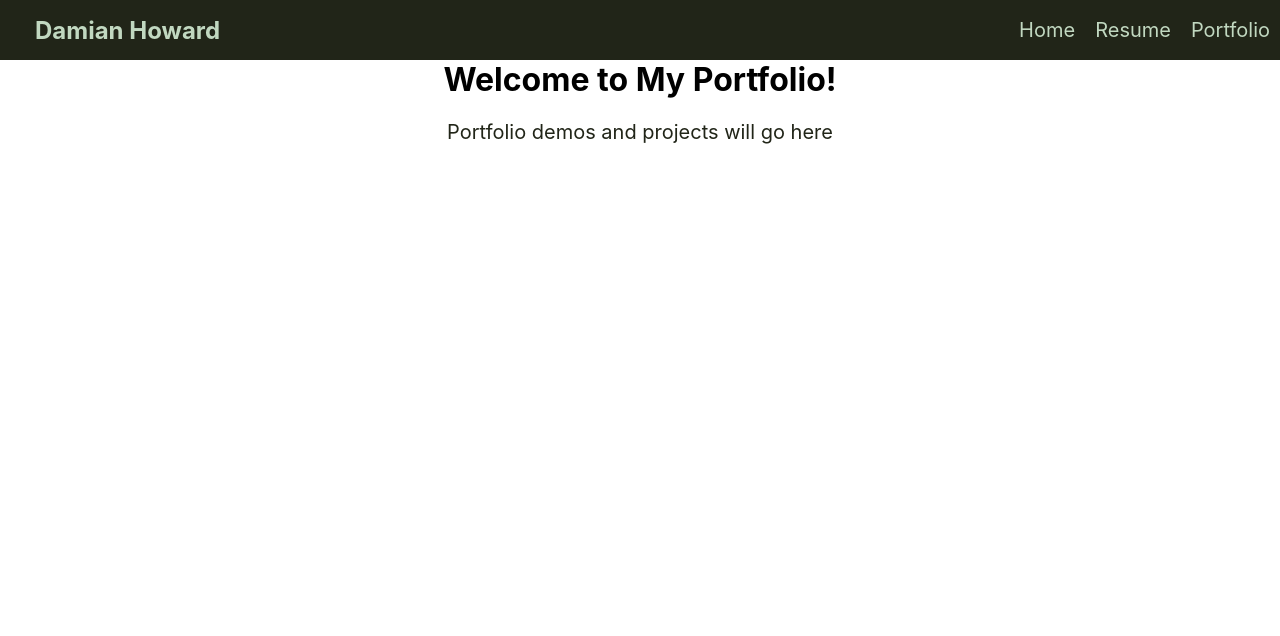
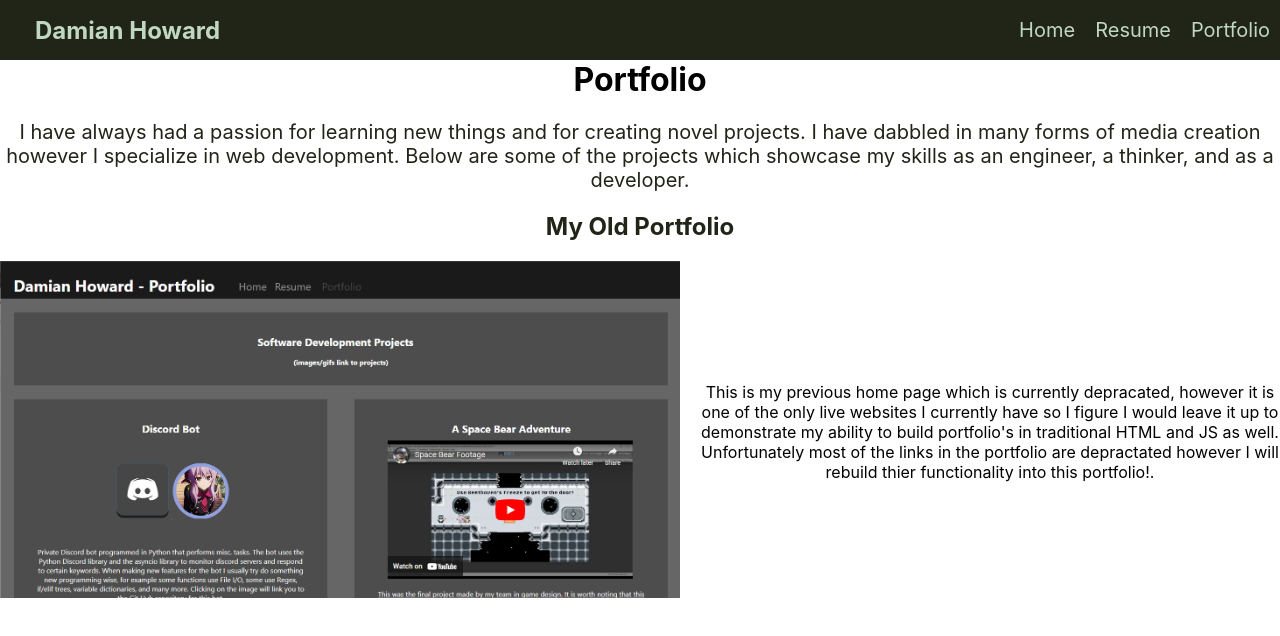
Before and after one commit to daho2353/portfolio2024ts, a React (Create React App) app: page / in a window 1280 px wide. Both pictures are taken after a click on the link "Portfolio". Shown: the top 636 px of the page. Built offline with nearby package versions, Linux system fonts and the light colour scheme.

Commit message:
added a new component which allows for portfolio components to be replicated

```diff
--- /dev/null
+++ b/src/components/PortfolioPage/Portfolio.js
@@ -0,0 +1,25 @@
+import React from 'react';
+import './PortfolioPage.css';
+
+const Portfolio = ({ header, imageName, imagePlacement, description, link }) => {
+    return (
+      <div className="portfolio">
+        <h2>{header}</h2>
+        <div className="portfolio-content">
+          {imagePlacement === 'left' && (
+            <div className="image-container">
+              <a href={link}><img src={imageName} alt="Portfolio" /></a>
+            </div>
+          )}
+          <div className="description">{description}</div>
+          {imagePlacement === 'right' && (
+            <div className="image-container">
+              <a href={link}><img src={imageName} alt="Portfolio" /></a>
+            </div>
+          )}
+        </div>
+      </div>
+    );
+  };
+
+export default Portfolio;
--- a/src/components/PortfolioPage/PortfolioPage.css
+++ b/src/components/PortfolioPage/PortfolioPage.css
@@ -0,0 +1,26 @@
+img{
+    max-width: 680px;
+}
+
+.portfolio {
+    margin-bottom: 20px;
+  }
+
+  .portfolio h2 {
+    font-size: 24px;
+    font-weight: bold;
+  }
+
+  .portfolio-content {
+    display: flex;
+    flex-direction: row;
+    align-items: center;
+  }
+
+  .portfolio .image-container {
+    margin-right: 20px;
+  }
+
+  .portfolio .description {
+    flex-grow: 1;
+  }
--- a/src/components/PortfolioPage/PortfolioPage.js
+++ b/src/components/PortfolioPage/PortfolioPage.js
@@ -1,10 +1,20 @@
 import React from 'react';
+import Portfolio from './Portfolio.js';
+import oldPortfolio from './portfolioimages/oldportfolio.png';
+import './PortfolioPage.css';
 
 const PortfolioPage = () => {
   return (
     <div>
-      <h1>Welcome to My Portfolio!</h1>
-      <p> Portfolio demos and projects will go here </p>
+      <h1>Portfolio</h1>
+      <p> I have always had a passion for learning new things and for creating novel projects. I have dabbled in many forms of media creation however I specialize in web development. Below are some of the projects which showcase my skills as an engineer, a thinker, and as a developer. </p>
+      <Portfolio
+        header="My Old Portfolio"
+        imageName={oldPortfolio}
+        imagePlacement="left"
+        description="This is my previous home page which is currently depracated, however it is one of the only live websites I currently have so I figure I would leave it up to demonstrate my ability to build portfolio's in traditional HTML and JS as well. Unfortunately most of the links in the portfolio are depractated however I will rebuild thier functionality into this portfolio!."
+        link="https://daho2353.github.io/Project2/portfolio"
+      />
     </div>
   );
 };
```
Also changed, not shown: src/components/PortfolioPage/portfolioimages/oldportfolio.png (added).
